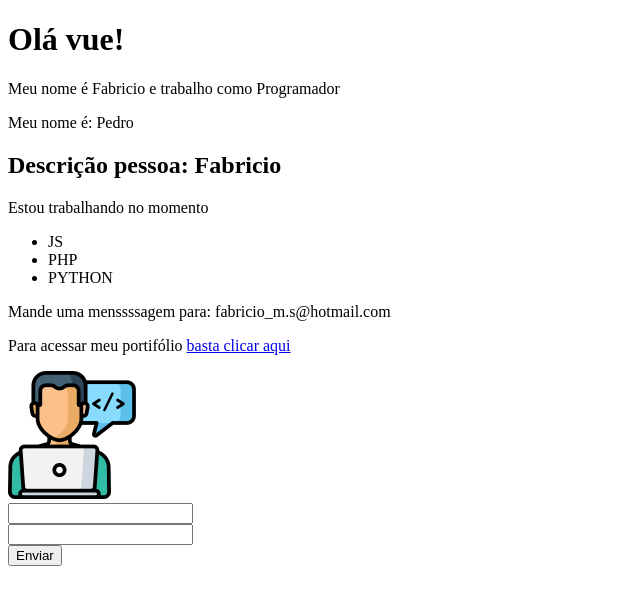
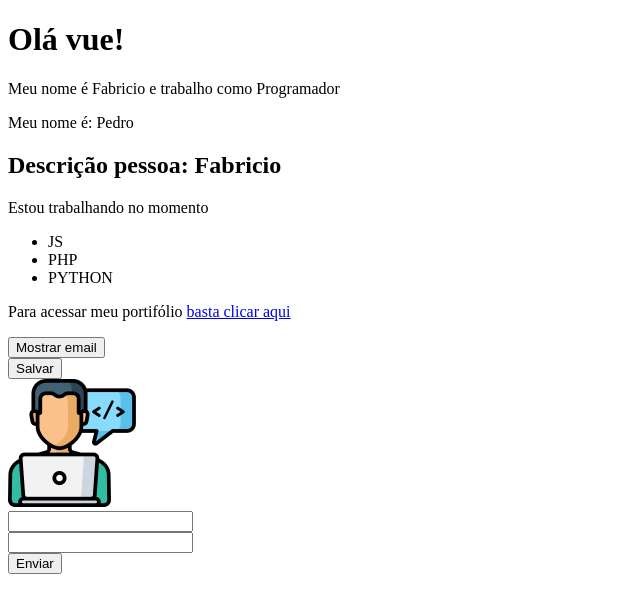
Before and after one commit to fabriciomarx/ProjetoVue, a Vue app: page / in a window 1280 px wide. Shown: the top 612 px of the page, without its empty margins (0-640 px from the left). Built offline with nearby package versions, Linux system fonts and the light colour scheme.

Commit message:
Métodos

```diff
--- a/src/components/MyInfo.vue
+++ b/src/components/MyInfo.vue
@@ -11,25 +11,41 @@
         <p v-show="mostrar_email">Mande uma menssssagem para: {{email}}</p>
         <p>Para acessar meu portifólio <a v-bind:href="meu_link">basta clicar aqui</a></p>
 
-        <MyPicture />
+        <div><button @click="mostrarEmail"> {{textoBotao}} </button></div>
+        <div><ButtonForm @click="mostrarEmail"/></div>
+        <div><MyPicture /></div>
     </div>
 </template>
 
 <script>
     import MyPicture from './MyPicture.vue'
+    import ButtonForm from './form/ButtonForm.vue'
 
     export default {
         name: 'MyInfo',
         components: {
-            MyPicture
+            MyPicture,
+            ButtonForm
         },
         data() {
             return {
                 esta_trabalhando: true,
-                mostrar_email: true,
+                mostrar_email: false,
                 email: 'fabricio_m.s@hotmail.com',
-                meu_link: 'htpps://google.com.br'
+                meu_link: 'https://google.com.br',
+                textoBotao: 'Mostrar email'
             }
         },
+        methods: {
+            mostrarEmail() {
+                this.mostrar_email = !this.mostrar_email
+
+                if(!this.mostrar_email) {
+                    this.textoBotao = 'Mostrar e-mail'
+                }else {
+                    this.textoBotao = 'Esconder e-mail'
+                }
+            }
+        }
     }
 </script>
--- /dev/null
+++ b/src/components/form/ButtonForm.vue
@@ -0,0 +1,11 @@
+<template>
+    <div>
+        <input type="button" value="Salvar"/>
+    </div>
+</template>
+
+<script>
+    export default {
+        name: 'ButtonForm'
+    }
+</script>
```
